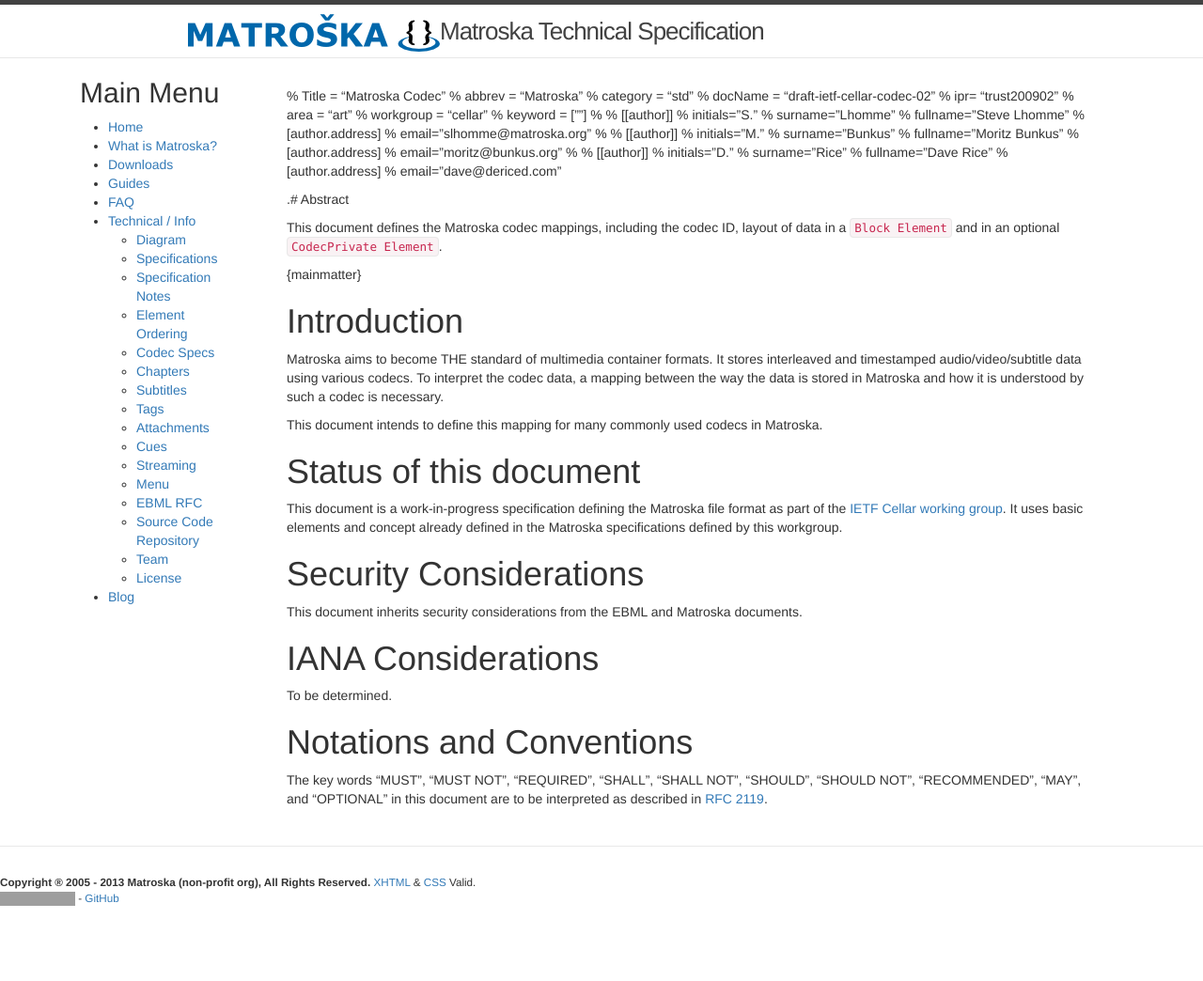
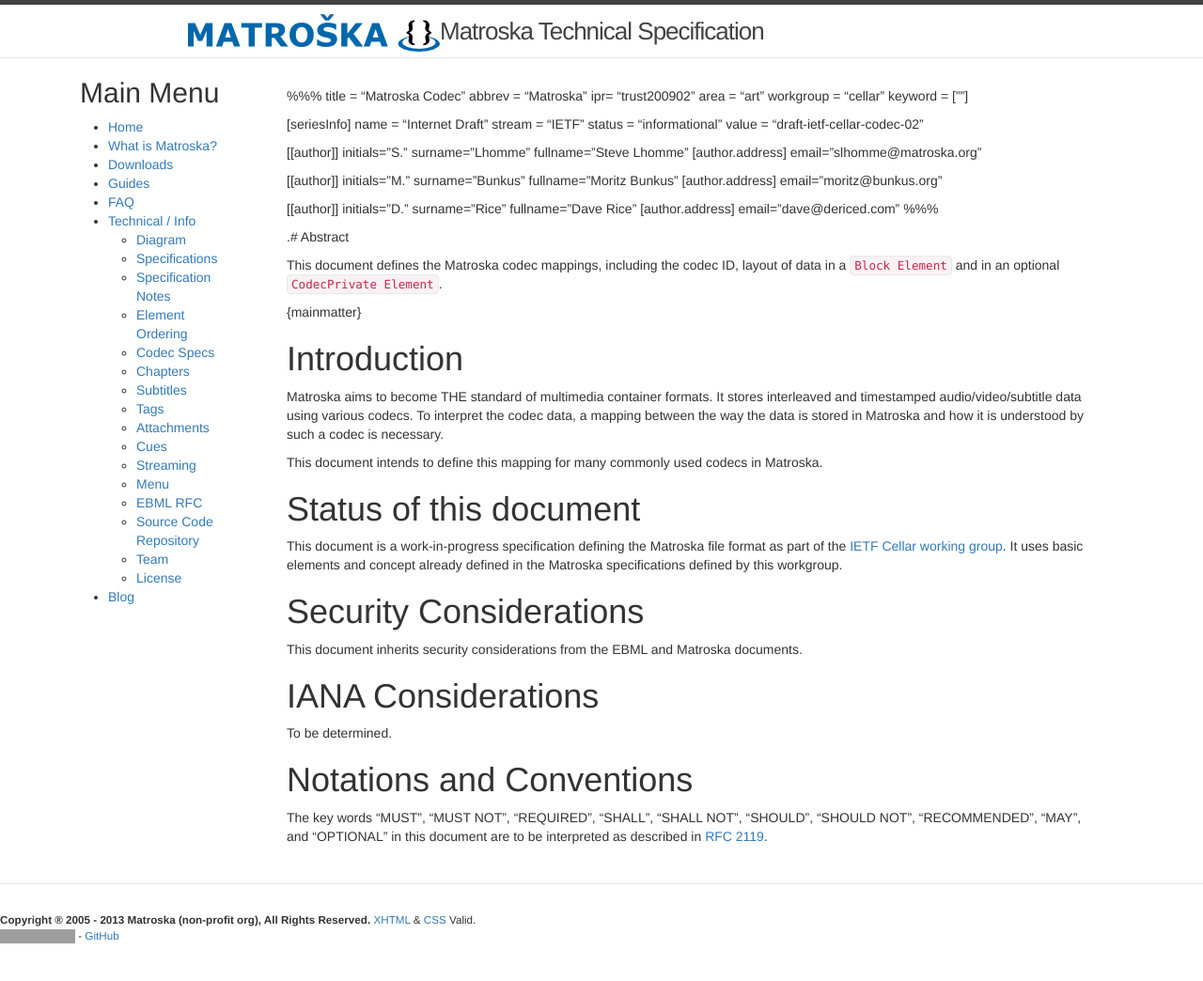
Before and after one commit to ietf-wg-cellar/matroska-specification, a Jekyll site: the page built from index_codec.md, in a window 1280 px wide. Shown: the whole page at 94% size. Built offline with Jekyll 4.4.1, drawn with Linux system fonts in a browser that asks for light colours; our own code applies the rules of GitHub Pages for plain Markdown files; before the commit the page ends 1004 px from its top, so only the background shows below that; grey boxes are pictures that could not be loaded.

Commit message:
update frontmatter structure

```diff
--- a/index_codec.md
+++ b/index_codec.md
@@ -1,35 +1,38 @@
----
----
+%%%
+title = "Matroska Codec"
+abbrev = "Matroska"
+ipr= "trust200902"
+area = "art"
+workgroup = "cellar"
+keyword = [""]
 
-% Title = "Matroska Codec"
-% abbrev = "Matroska"
-% category = "std"
-% docName = "draft-ietf-cellar-codec-02"
-% ipr= "trust200902"
-% area = "art"
-% workgroup = "cellar"
-% keyword = [""]
-%
-% [[author]]
-% initials="S."
-% surname="Lhomme"
-% fullname="Steve Lhomme"
-% [author.address]
-% email="slhomme@matroska.org"
-%
-% [[author]]
-% initials="M."
-% surname="Bunkus"
-% fullname="Moritz Bunkus"
-% [author.address]
-% email="moritz@bunkus.org"
-%
-% [[author]]
-% initials="D."
-% surname="Rice"
-% fullname="Dave Rice"
-% [author.address]
-% email="dave@dericed.com"
+[seriesInfo]
+name = "Internet Draft"
+stream = "IETF"
+status = "informational"
+value = "draft-ietf-cellar-codec-02"
+
+[[author]]
+initials="S."
+surname="Lhomme"
+fullname="Steve Lhomme"
+ [author.address]
+  email="slhomme@matroska.org"
+
+[[author]]
+initials="M."
+surname="Bunkus"
+fullname="Moritz Bunkus"
+  [author.address]
+ email="moritz@bunkus.org"
+
+[[author]]
+initials="D."
+surname="Rice"
+fullname="Dave Rice"
+  [author.address]
+  email="dave@dericed.com"
+%%%
 
 .# Abstract
 
```
Also changed, not shown: index_matroska.md (+34 -31 lines), index_tags.md (+34 -31 lines).
